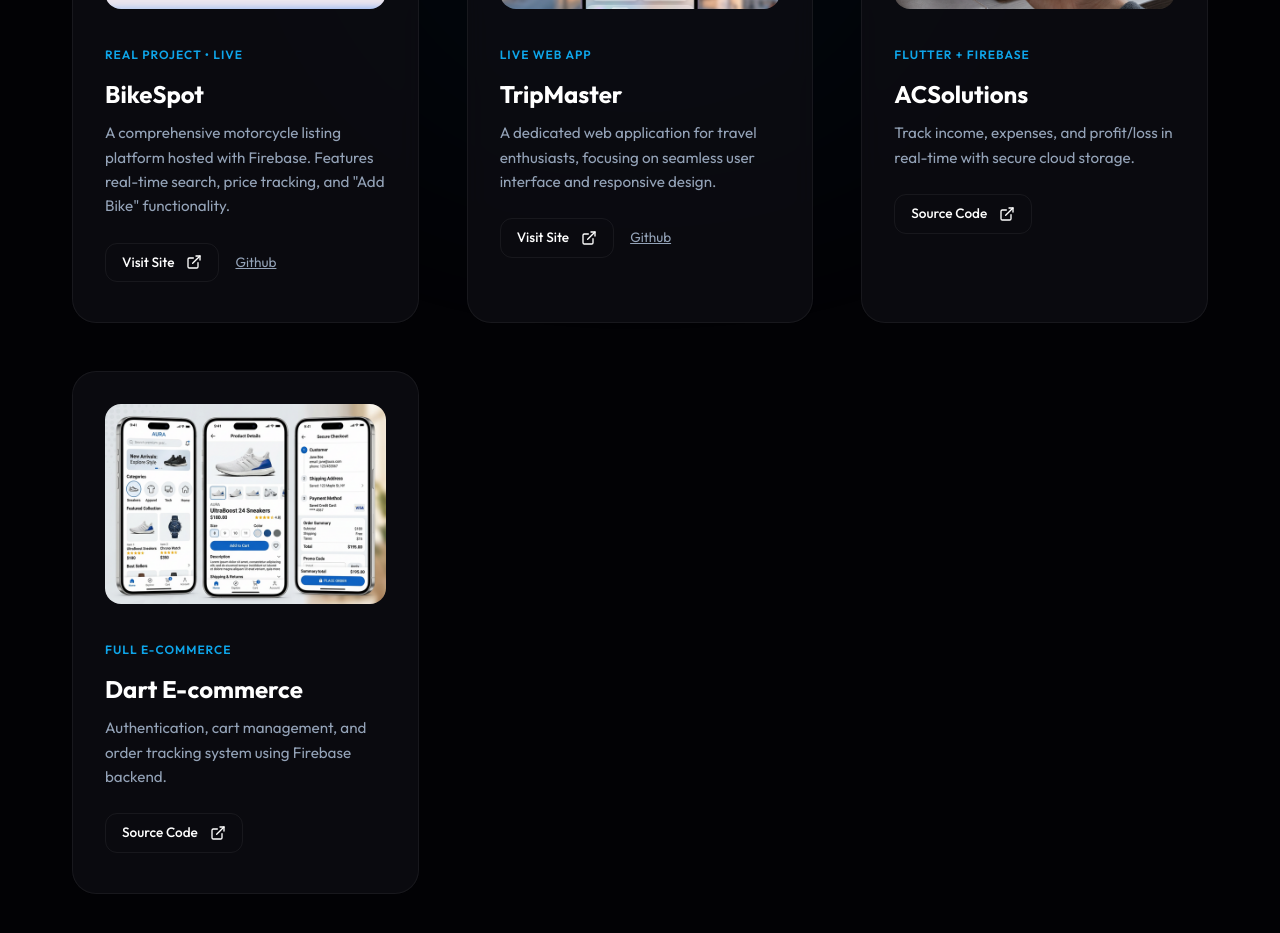
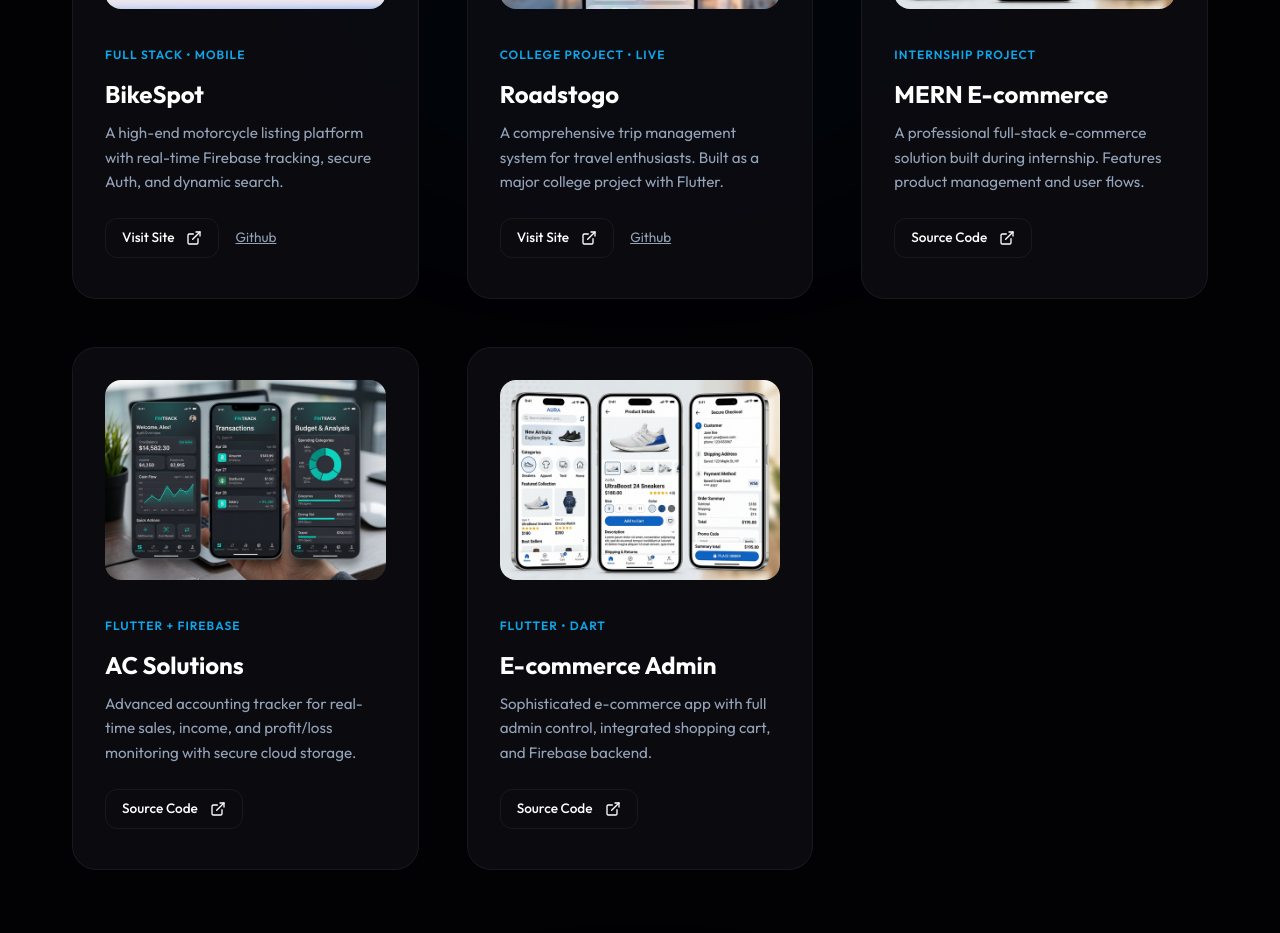
Before and after one commit to safvenn/portfolio, a React (Vite) app: page / in a window 1280 px wide. Shown: the part 3120-4053 px from the top of the page. Built offline with nearby package versions, Linux system fonts and the light colour scheme; no server answers.

Commit message:
Update projects with correct Github links and add MERN Internship project

```diff
--- a/src/App.jsx
+++ b/src/App.jsx
@@ -413,33 +413,40 @@ const Projects = () => {
   const projects = [
     {
       title: 'BikeSpot',
-      tag: 'Real Project • Live',
-      description: 'A comprehensive motorcycle listing platform hosted with Firebase. Features real-time search, price tracking, and "Add Bike" functionality.',
+      tag: 'Full Stack • Mobile',
+      description: 'A high-end motorcycle listing platform with real-time Firebase tracking, secure Auth, and dynamic search.',
       image: '/bikespot_live.png',
       link: 'https://github.com/safvenn/bikespot',
       live: 'https://stop-chat-3ab7b.web.app/'
     },
     {
-      title: 'TripMaster',
-      tag: 'Live Web App',
-      description: 'A dedicated web application for travel enthusiasts, focusing on seamless user interface and responsive design.',
+      title: 'Roadstogo',
+      tag: 'College Project • Live',
+      description: 'A comprehensive trip management system for travel enthusiasts. Built as a major college project with Flutter.',
       image: '/trip.png',
-      link: 'https://github.com/safvenn/tripmaster',
+      link: 'https://github.com/safvenn/masterplann.git',
       live: 'https://roadstog00.netlify.app/'
     },
     {
-      title: 'ACSolutions',
-      tag: 'Flutter + Firebase',
-      description: 'Track income, expenses, and profit/loss in real-time with secure cloud storage.',
-      image: '/accounting.png',
-      link: 'https://github.com/safvenn/acsolutions'
+      title: 'MERN E-commerce',
+      tag: 'Internship Project',
+      description: 'A professional full-stack e-commerce solution built during internship. Features product management and user flows.',
+      image: '/shopping.png',
+      link: 'https://github.com/safvenn/LAST.git'
     },
     {
-      title: 'Dart E-commerce',
-      tag: 'Full E-commerce',
-      description: 'Authentication, cart management, and order tracking system using Firebase backend.',
+      title: 'AC Solutions',
+      tag: 'Flutter + Firebase',
+      description: 'Advanced accounting tracker for real-time sales, income, and profit/loss monitoring with secure cloud storage.',
+      image: '/accounting.png',
+      link: 'https://github.com/safvenn/ac-solutions.git'
+    },
+    {
+      title: 'E-commerce Admin',
+      tag: 'Flutter • Dart',
+      description: 'Sophisticated e-commerce app with full admin control, integrated shopping cart, and Firebase backend.',
       image: '/shopping.png',
-      link: 'https://github.com/safvenn/dart'
+      link: 'https://github.com/safvenn/dart.git'
     }
   ];
 
--- a/src/components/Resume.jsx
+++ b/src/components/Resume.jsx
@@ -104,16 +104,16 @@ const Resume = ({ isOpen, onClose }) => {
               <h2 style={{ borderBottom: '1px solid var(--glass-border)', paddingBottom: '0.5rem', marginBottom: '1.5rem' }}>PROJECTS</h2>
               <div style={{ display: 'flex', flexDirection: 'column', gap: '1.5rem' }}>
                 <div>
-                  <h3 style={{ fontSize: '1.1rem' }}>BikeSpot (Live)</h3>
-                  <p style={{ color: 'var(--text-muted)', fontSize: '0.9rem' }}>Real-world motorcycle marketplace with Firebase.</p>
+                  <h3 style={{ fontSize: '1.1rem' }}>Roadstogo (Major Project)</h3>
+                  <p style={{ color: 'var(--text-muted)', fontSize: '0.9rem' }}>Comprehensive trip management system built with Flutter.</p>
                 </div>
                 <div>
-                  <h3 style={{ fontSize: '1.1rem' }}>TripMaster</h3>
-                  <p style={{ color: 'var(--text-muted)', fontSize: '0.9rem' }}>Advanced itinerary planning application.</p>
+                  <h3 style={{ fontSize: '1.1rem' }}>MERN E-commerce</h3>
+                  <p style={{ color: 'var(--text-muted)', fontSize: '0.9rem' }}>Full-stack internship project (LAST.git).</p>
                 </div>
                 <div>
-                  <h3 style={{ fontSize: '1.1rem' }}>ACSolutions</h3>
-                  <p style={{ color: 'var(--text-muted)', fontSize: '0.9rem' }}>Full-stack accounting tracker.</p>
+                  <h3 style={{ fontSize: '1.1rem' }}>AC Solutions</h3>
+                  <p style={{ color: 'var(--text-muted)', fontSize: '0.9rem' }}>Advanced real-time accounting tracker.</p>
                 </div>
               </div>
             </section>
```
Also changed, not shown: public/resume_ats.html (+10 -13 lines).
